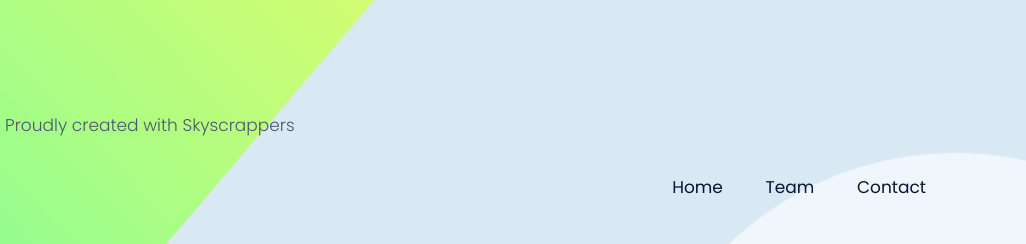
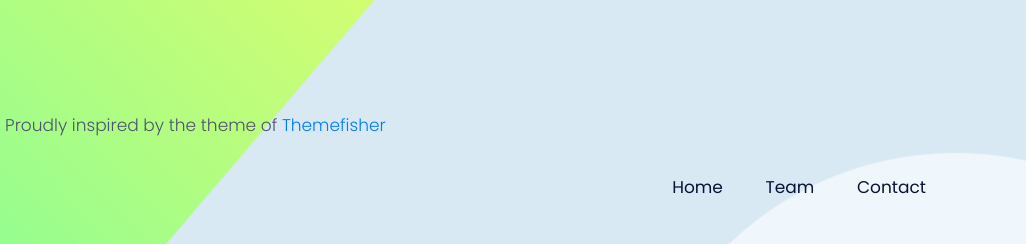
Before and after one commit to AshishSharma1418/vmeg, a plain HTML site: page contact.html in a window 1280 px wide. Shown: the part 1502-1746 px from the top of the page, 254-1280 px from the left. Drawn offline with Linux system fonts and the light colour scheme.

Commit message:
Update contact.html

```diff
--- a/contact.html
+++ b/contact.html
@@ -130,7 +130,8 @@
   <!-- footer -->
   <footer class="footer-section footer" style="background-image: url(images/backgrounds/footer-bg.png);">
     <div class="container">
-      <p> ©2022 by Vgogreen. Proudly created with Skyscrappers</p>
+      <p> ©2022 by Vgogreen. Proudly inspired by the theme of <a
+          href="https://themewagon.com/themes/dtox-free-bootstrap-4-html5-landing-page-template/">Themefisher</a></p>
       <div class="row">
         <div class="col-lg-4 text-center text-lg-left mb-4 mb-lg-0">
           <!-- logo -->
```
